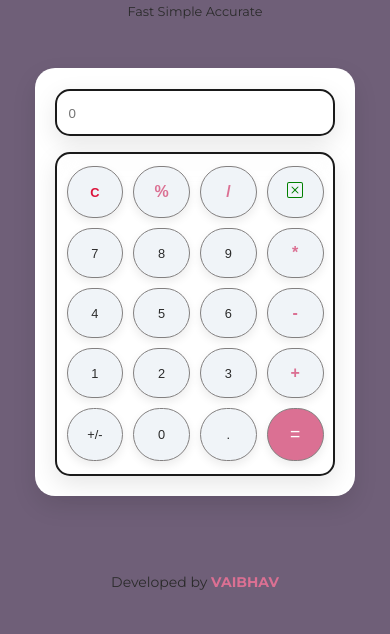
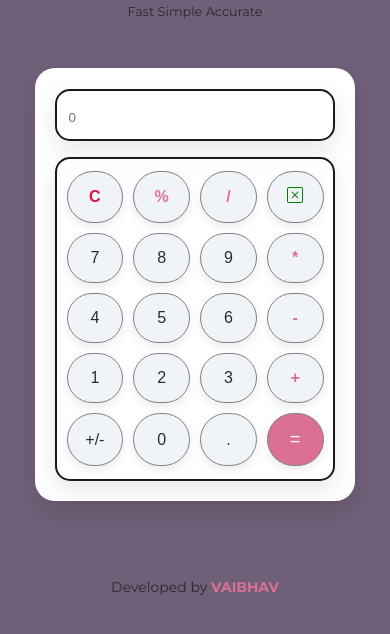
Before and after one commit to vaibhavkulal/DigitzCalc, a plain HTML site: page index.html in a window 390 px wide. Shown: the part 78-712 px from the top of the page. Drawn offline with Linux system fonts and the light colour scheme.

Commit message:
Update style.css

```diff
--- a/assets/css/style.css
+++ b/assets/css/style.css
@@ -176,6 +176,16 @@ p {
     text-decoration: underline;
 }
 
+@media (max-width: 768px) {
+  .calculator {
+    width: 90%;
+    font-size: 1.2rem;
+  }
+  .option {
+    padding: 15px;
+    font-size: 1rem;
+  }
+}
 
 @media only screen and (max-width: 767px) {
     .calculator {
```
